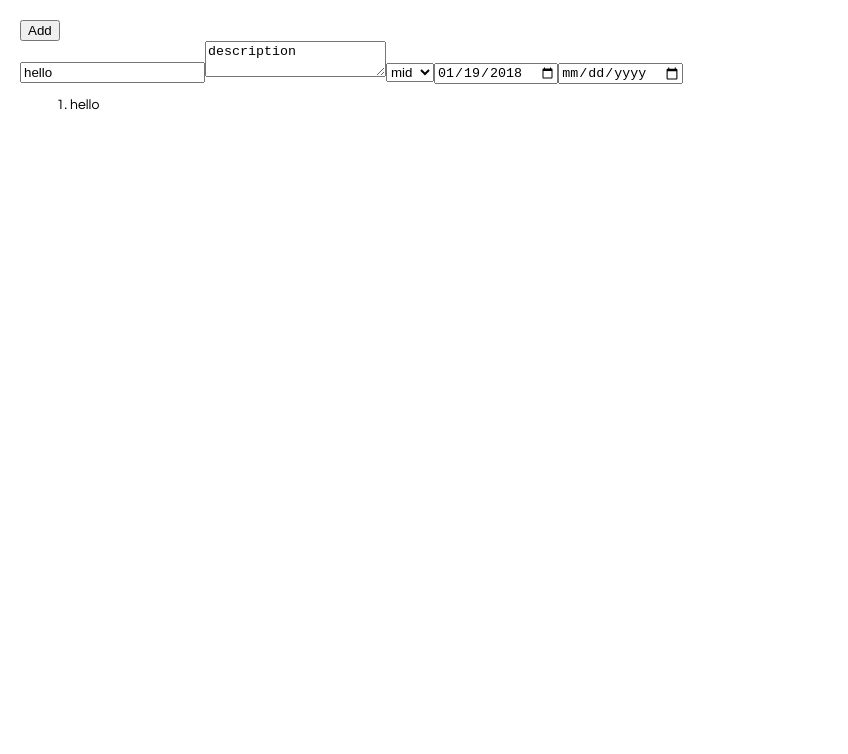
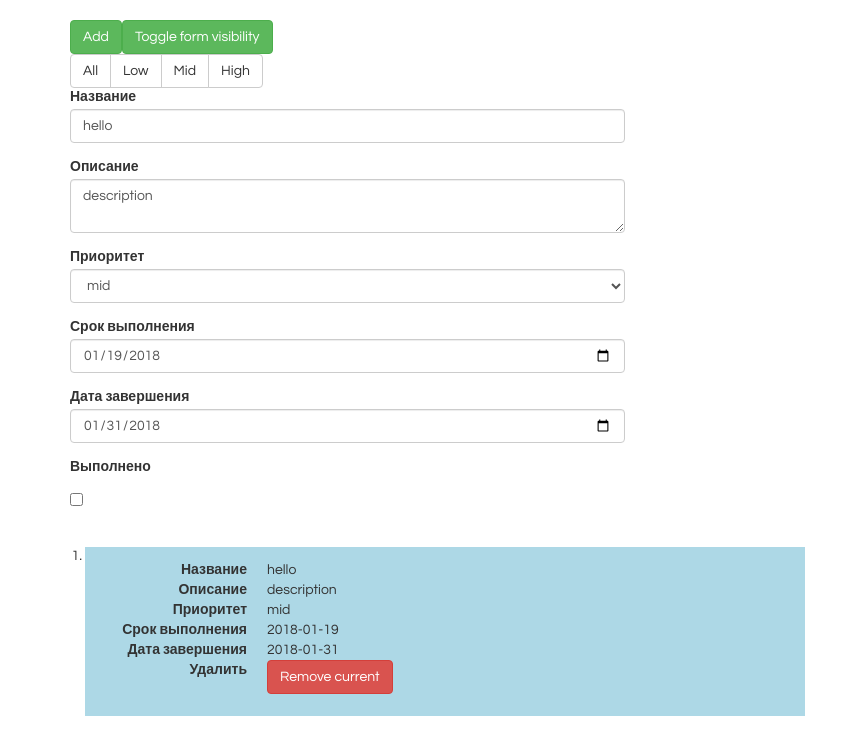
Before and after one commit to iseekyouu/react_todo, a React app in the folder my-app/: page / in a window 1280 px wide. Shown: the whole page, without its empty margins (0-848 px from the left). Built offline with nearby package versions, Linux system fonts and the light colour scheme.

Commit message:
TODO: Filters, Save

```diff
--- a/my-app/package.json
+++ b/my-app/package.json
@@ -4,6 +4,7 @@
   "private": true,
   "dependencies": {
     "react": "^16.2.0",
+    "react-bootstrap": "^0.32.1",
     "react-dom": "^16.2.0",
     "react-scripts": "0.9.5"
   },
--- a/my-app/public/index.html
+++ b/my-app/public/index.html
@@ -4,6 +4,7 @@
     <meta charset="utf-8">
     <meta name="viewport" content="width=device-width, initial-scale=1">
     <link rel="shortcut icon" href="%PUBLIC_URL%/favicon.ico">
+    <link rel="stylesheet" href="https://maxcdn.bootstrapcdn.com/bootstrap/3.3.7/css/bootstrap.min.css" integrity="sha384-BVYiiSIFeK1dGmJRAkycuHAHRg32OmUcww7on3RYdg4Va+PmSTsz/K68vbdEjh4u" crossorigin="anonymous">
     <!--
       Notice the use of %PUBLIC_URL% in the tag above.
       It will be replaced with the URL of the `public` folder during the build.
--- a/my-app/src/index.css
+++ b/my-app/src/index.css
@@ -46,5 +46,17 @@ ol, ul {
 }
 
 .game-info {
+    margin-top: 20px;
     margin-left: 20px;
 }
+
+.active {
+    padding:2px;
+    background-color: lightblue;
+}
+.done {
+    text-decoration:line-through
+}
+.hidden {
+    display:none;
+}
--- a/my-app/src/index.js
+++ b/my-app/src/index.js
@@ -4,7 +4,8 @@
 import React from 'react';
 import ReactDOM from 'react-dom';
 import './index.css';
-
+import { Grid, Row, Col, FormGroup, ControlLabel, FormControl,
+    Checkbox, Button, ButtonGroup, ListGroup, ListGroupItem} from 'react-bootstrap';
 //http://theory.phphtml.net
 
 class TodoForm extends React.Component{
@@ -19,70 +20,136 @@ class TodoForm extends React.Component{
         )
     }
 
-    renderFormTextInput(name){
+
+
+    renderFormTextInput(key){
         return(
-            <input
-                type ='text'
-                value={this.props.list[name]}
+            <FormControl
+                type='text'
+                value={this.props.list[key]}
                 onChange={
-                    this.handleChange(name)
+                    this.handleChange(key)
                 }
             />
         );
     }
 
-    renderFormTextarea(name){
+    renderFormTextarea(key){
         return(
-            <textarea
-                value={this.props.list[name]}
+                <FormControl
+                    componentClass="textarea"
+                    value={this.props.list[key]}
                     onChange={
-                    this.handleChange(name)
+                        this.handleChange(key)
                     }
-            ></textarea>
+                />
         );
     }
 
-    renderFormSelect(name){
+    renderFormSelect(key){
         return(
-            <select
-                value={this.props.list[name]}
+            <FormControl
+                  componentClass="select"
+                  value={this.props.list[key]}
                   onChange={
-                    this.handleChange(name)
+                      this.handleChange(key)
                   }
               >
               <option value="0">low</option>
               <option value="1">mid</option>
               <option value="2">high</option>
-            </select>
+            </FormControl>
         );
     }
 
-    renderFormDateInput(name){
+    renderFormDateInput(key){
         return(
-            <input
+            <FormControl
                 type="date"
-                value={this.props.list[name]}
+                value={this.props.list[key]}
                 onChange={
-                    this.handleChange(name)
+                    this.handleChange(key)
                 }
             />
         );
     }
 
+    renderFormCheckBox(key){
+      return (
+          <Checkbox
+              checked={this.props.list[key]}
+              onChange={
+                    this.handleChange(key)
+                }
+          />
+      )
+    }
+
+    renderFormElement(element){
+        const types = {
+            input: this.renderFormTextInput,
+            textarea: this.renderFormTextarea,
+            select: this.renderFormSelect,
+            date: this.renderFormDateInput,
+            checkbox: this.renderFormCheckBox
+        };
+
+        if (!types[element.type]) return null
+        const handle = types[element.type].bind(this, element.key)();
+
+        const label = element.nolabel ? null : [element].map((el) => {
+            return (<ControlLabel key={el.name}>{el.name}</ControlLabel>)
+          }
+        )
+
+        return (
+            <FormGroup>
+                {label}
+                {handle}
+            </FormGroup>
+        )
+    }
+
     render(){
+        if (!this.props.list) return null
+
         return(
-            <div>
-                {this.renderFormTextInput('name')}
-                {this.renderFormTextarea('descr')}
-                {this.renderFormSelect('priority')}
-                {this.renderFormDateInput('deadline')}
-                {this.renderFormDateInput('enddate')}
-
-            </div>
+            <Grid>
+              <Row>
+                <Col xs={6} md={6}>
+                  <form>
+                      {this.renderFormElement({key: 'name', name: 'Название', type: 'input'})}
+                      {this.renderFormElement({key: 'descr', name: 'Описание', type: 'textarea'})}
+                      {this.renderFormElement({key: 'priority', name: 'Приоритет', type: 'select'})}
+                      {this.renderFormElement({key: 'deadline', name: 'Срок выполнения', type: 'date'})}
+                      {this.renderFormElement({key: 'enddate', name: 'Дата завершения', type: 'date'})}
+                      {this.renderFormElement({key: 'done', name: 'Выполнено', type: 'checkbox'})}
+                  </form>
+                </Col>
+              </Row>
+            </Grid>
         )
     }
 }
+class Filters extends React.Component{
+  render(){
+    return (
+        <Grid>
+          <Row>
+            <Col xs={8} md={8}>
+              <ButtonGroup>
+                <Button>All</Button>
+                <Button>Low</Button>
+                <Button>Mid</Button>
+                <Button>High</Button>
+              </ButtonGroup>
+            </Col>
+          </Row>
+        </Grid>
 
+    )
+  }
+}
 
 class Game extends React.Component {
     constructor(){
@@ -94,23 +161,64 @@ class Game extends React.Component {
                     descr: 'description',
                     priority: 1,
                     deadline:'2018-01-19',
-                    enddate: new Date()
+                    enddate: formatDate(new Date()),
+                    done: 0
                 }
 
             ],
-            currentIndex: 0
+            currentIndex: 0,
+            hideForm: 0
         }
     }
 
-
+    getPriorityName(priority){
+       switch (priority){
+        case 0:
+          return 'low';
+        case 1:
+          return 'mid'
+        case 2:
+          return 'high'
+        default:
+          return 'low'
+      }
+    }
 
     render() {
+        console.log('list render', this, this.state.list, this.state.currentIndex)
+        //const game = this;
         const list = this.state.list.map((item, index) => {
-            return (<li
+            const active = index == this.state.currentIndex ?
+                'active': '';
+            const done = item.done ? 'done' : ''
+            const className = `${active} ${done}`;
+            const priorityName = this.getPriorityName(item.priority)
+            return (
+              <li
                 key={index}
+                className ={className}
                 onClick={this.setCurrentIndex.bind(this, index)}
               >
-                {item.name}
+                <dl className="dl-horizontal">
+                  <dt>Название</dt>
+                  <dd>{item.name}</dd>
+                  <dt>Описание</dt>
+                  <dd>{item.descr}</dd>
+                  <dt>Приоритет</dt>
+                  <dd>{priorityName}</dd>
+                  <dt>Срок выполнения</dt>
+                  <dd>{item.deadline}</dd>
+                  <dt>Дата завершения</dt>
+                  <dd>{item.enddate}</dd>
+                  <dt>Удалить</dt>
+                  <dd>
+                    <Button bsStyle="danger"
+                            onClick={(event) => this.handleRemove(this.state.currentIndex, event)}
+                    >
+                      Remove current
+                    </Button>
+                  </dd>
+                </dl>
             </li>);
         });
 
@@ -118,27 +226,68 @@ class Game extends React.Component {
         return (
             <div className="todo">
                 <div className="todo-board">
-                    <button type="button"
+                    <Grid>
+                      <Row>
+                        <Col xs={8} md={8}>
+                          <Button bsStyle="success"
                               onClick={this.handleAdd.bind(this)}
-                    >Add</button>
+                          >Add
+                          </Button>
+                          <Button bsStyle="success"
+                                  onClick={() =>
+                                  this.setState({hideForm: !this.state.hideForm})}
+                          >Toggle form visibility
+                          </Button>
+                        </Col>
+                      </Row>
+                    </Grid>
+
+                    <Filters />
+
+                    {
+                      !this.state.hideForm ?
                           <TodoForm
                             list={this.state.list[index]}
                             index={index}
                             onChange={this.handleChange.bind(this)}
-                    />
+                          /> : null
+                    }
+
                 </div>
-                <div className="game-info">
+                <Grid className="game-info">
+                  <Row>
+                    <Col xs={8} md={8}>
                       <ol>{list}</ol>
-                </div>
+                    </Col>
+                  </Row>
+                </Grid>
             </div>
         );
     }
 
     setCurrentIndex(index){
+      console.log('!!! set', index)
         this.setState({currentIndex: index})
     }
 
+    handleRemove(index, event) {
+      event.stopPropagation();
+
+      if (!confirm("Are u sure?")) return false;
+
+      this.state.list.splice(index, 1);
+      let newIndex = --this.state.currentIndex;
+      newIndex = index < 0 ? 0 : newIndex;
+
+      this.setState({
+        list: this.state.list,
+        currentIndex: newIndex
+      })
+
+    }
+
     handleAdd(){
+        const index = this.state.list.length ? ++this.state.currentIndex : 0;
         this.setState(
             {
                 list: this.state.list.concat(
@@ -146,17 +295,24 @@ class Game extends React.Component {
                         name: "",
                         descr: "",
                         priority: 0,
-                        deadline: new Date(),
-                        enddate: new Date()
+                        deadline: "",
+                        enddate: "",
+                        done: 0
                     }]),
-                currentIndex: ++this.state.currentIndex
+                currentIndex: index
             }
         )
     }
 
     handleChange(index, field, event){
+        let value;
+        if (field === 'done') {
+          value = event.target.checked ? 1 : 0
+        } else {
+          value = event.target.value
+        }
         const item = this.state.list[index];
-        item[field] = event.target.value;
+        item[field] = value;
         this.state.list[index] = item;
 
         this.setState({
@@ -164,8 +320,14 @@ class Game extends React.Component {
         });
     }
 }
+
+
+function formatDate(date){
+  return date.toISOString().split('T')[0]
+}
+
+
 // ========================================
-
 ReactDOM.render(
     <Game />,
     document.getElementById('root')
```
Lines whose indentation alone changed are shown as unchanged.
